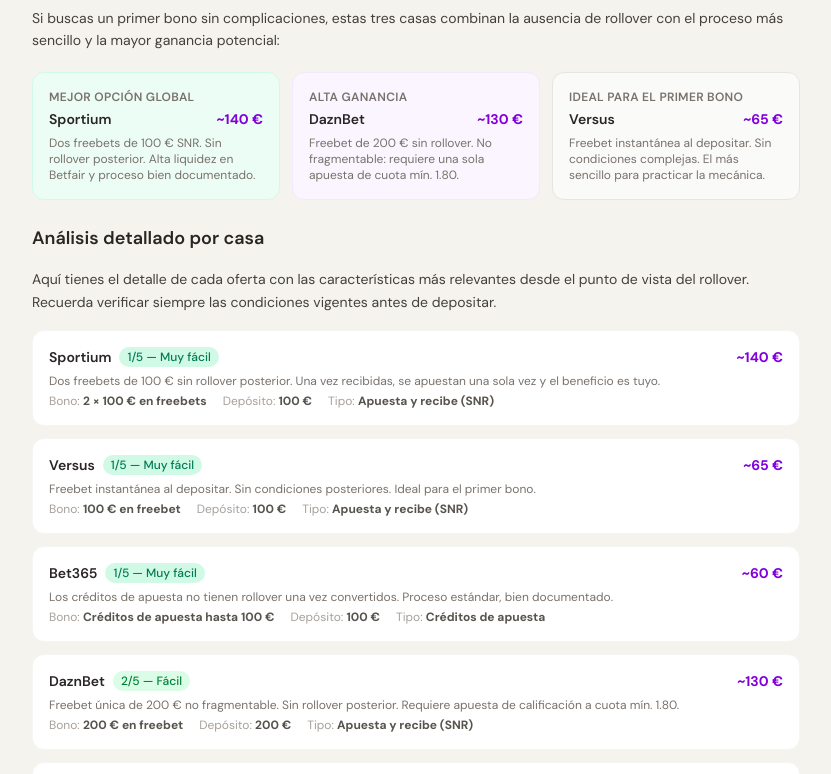
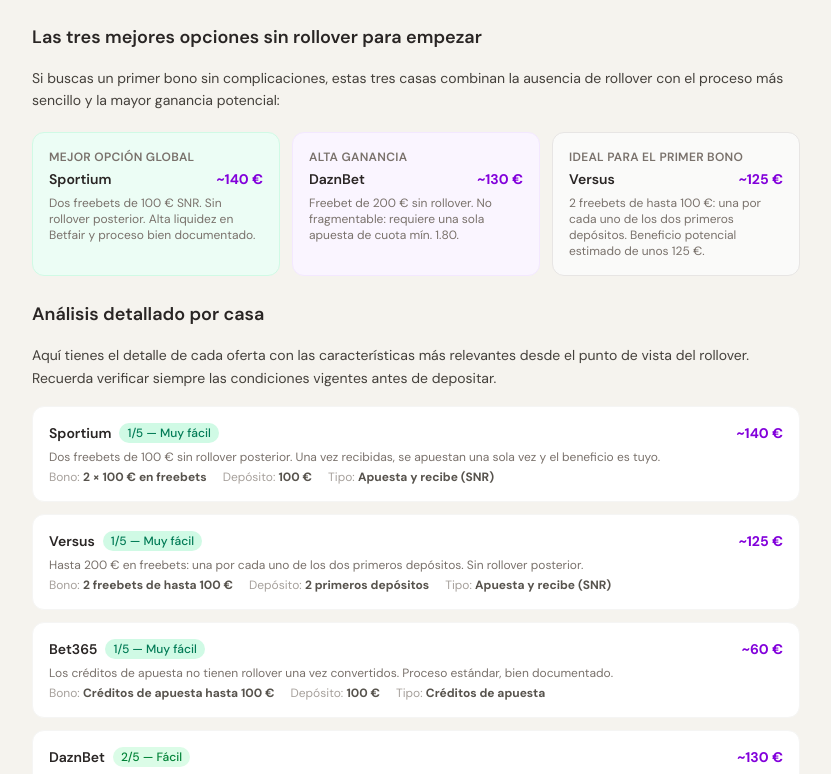
Before and after one commit to eloylt13/matched-betting-app, a Next.js app: page /blog/bonos-sin-rollover-espana in a window 1280 px wide. Shown: the part 2375-3149 px from the top of the page, without its empty margins (224-1055 px from the left). Built offline with nearby package versions, Linux system fonts and the light colour scheme; no server answers; a web font is replaced by a local one.

Commit message:
feat: refuerza ruta inicial con Versus

```diff
--- a/app/blog/bonos-sin-rollover-espana/page.tsx
+++ b/app/blog/bonos-sin-rollover-espana/page.tsx
@@ -19,12 +19,12 @@ const casasSinRollover = [
   },
   {
     casa: 'Versus',
-    bono: '100 € en freebet',
-    deposito: '100 €',
+    bono: '2 freebets de hasta 100 €',
+    deposito: '2 primeros depósitos',
     tipo: 'Apuesta y recibe (SNR)',
     dificultad: 1,
-    ganancia: 65,
-    nota: 'Freebet instantánea al depositar. Sin condiciones posteriores. Ideal para el primer bono.',
+    ganancia: 125,
+    nota: 'Hasta 200 € en freebets: una por cada uno de los dos primeros depósitos. Sin rollover posterior.',
   },
   {
     casa: 'Bet365',
@@ -343,10 +343,10 @@ export default function BonosSinRolloverEspanaPage() {
             },
             {
               casa: 'Versus',
-              ganancia: '~65 €',
+              ganancia: '~125 €',
               etiqueta: 'Ideal para el primer bono',
               color: 'bg-stone-50 border-stone-200',
-              detalle: 'Freebet instantánea al depositar. Sin condiciones complejas. El más sencillo para practicar la mecánica.',
+              detalle: '2 freebets de hasta 100 €: una por cada uno de los dos primeros depósitos. Beneficio potencial estimado de unos 125 €.',
             },
           ].map((item) => (
             <div key={item.casa} className={`border rounded-xl p-4 flex flex-col gap-1 ${item.color}`}>
--- a/app/blog/mejores-bonos-apuesta-y-recibe-espana/page.tsx
+++ b/app/blog/mejores-bonos-apuesta-y-recibe-espana/page.tsx
@@ -27,6 +27,15 @@ const casasApuestaYRecibe = [
     nota: 'Freebet única de 200 € no fragmentable. Requiere una sola apuesta de cuota mín. 1.80 para activarla.',
   },
   {
+    casa: 'Versus',
+    bono: '2 freebets de hasta 100 €',
+    deposito: '2 primeros depósitos',
+    fragmentable: 'Sí',
+    dificultad: 1,
+    ganancia: 125,
+    nota: 'Hasta 200 € en freebets: una por cada uno de los dos primeros depósitos. Beneficio potencial estimado de ~125 €.',
+  },
+  {
     casa: 'RetaBet',
     bono: '150 € en freebet',
     deposito: '150 €',
@@ -43,15 +52,6 @@ const casasApuestaYRecibe = [
     dificultad: 3,
     ganancia: 100,
     nota: 'Bono en dos fases. Depósito inicial más bajo que otras casas. Proceso bien documentado.',
-  },
-  {
-    casa: 'Versus',
-    bono: '100 € en freebet',
-    deposito: '100 €',
-    fragmentable: 'Sí',
-    dificultad: 1,
-    ganancia: 65,
-    nota: 'Freebet instantánea al depositar. Sin condiciones complejas. Ideal para el primer bono.',
   },
   {
     casa: 'Codere',
@@ -306,10 +306,10 @@ export default function MejoresBonosApuestaYRecibePage() {
             },
             {
               casa: 'Versus',
-              ganancia: '~65 €',
+              ganancia: '~125 €',
               etiqueta: 'Ideal para el primer bono',
               color: 'bg-purple-50 border-purple-100',
-              detalle: 'Freebet instantánea al depositar. Sin condiciones complejas. Perfecto para practicar la mecánica.',
+              detalle: '2 freebets de hasta 100 € con tus dos primeros depósitos. Beneficio potencial estimado de unos 125 €.',
             },
             {
               casa: 'Bet365',
@@ -481,7 +481,7 @@ export default function MejoresBonosApuestaYRecibePage() {
           ¿Cuánto tiempo tarda en acreditarse la freebet?
         </h3>
         <p>
-          Depende de la casa. En Versus y Sportium la freebet suele aparecer a las pocas horas de
+          Depende de la casa. En Versus y Sportium las freebets suelen aparecer a las pocas horas de
           que se resuelve la apuesta de calificación. En otras casas como DaznBet o Codere puede
           tardar hasta 24-48 horas. Si pasado ese plazo no aparece, contacta con el servicio de
           atención al cliente con el comprobante de la apuesta.
--- a/app/blog/mejores-bonos-bienvenida-apuestas-espana/page.tsx
+++ b/app/blog/mejores-bonos-bienvenida-apuestas-espana/page.tsx
@@ -15,6 +15,7 @@ const bonos = [
   { casa: 'Betway',           tipo: 'Reembolso',        requisitos: 'Reembolso 100% hasta 200â‚¬ + 50 tiradas gratis',   dificultad: 4, ganancia: 140 },
   { casa: 'DaznBet',          tipo: 'Apuesta y recibe', requisitos: 'DepÃ³sito 200â‚¬, freebet 200â‚¬ no fragmentable',     dificultad: 2, ganancia: 130 },
   { casa: 'William Hill',     tipo: 'Reembolso',        requisitos: 'Reembolso 100% hasta 200â‚¬ combinada, cÃ³digo BONO200', dificultad: 4, ganancia: 130 },
+  { casa: 'Versus',           tipo: 'Apuesta y recibe', requisitos: 'Hasta 200â‚¬ en freebets con tus dos primeros depÃ³sitos', dificultad: 1, ganancia: 125 },
   { casa: 'PastÃ³n',           tipo: 'Rollover',         requisitos: 'Pack bienvenida 3 fases, rollover x10',           dificultad: 4, ganancia: 120 },
   { casa: 'RetaBet',          tipo: 'Apuesta y recibe', requisitos: 'DepÃ³sito 150â‚¬, freebet garantizada SNR',          dificultad: 2, ganancia: 100 },
   { casa: 'Juegging',         tipo: 'Apuesta y recibe', requisitos: 'DepÃ³sito 75â‚¬, bono 200%, dos fases',              dificultad: 3, ganancia: 100 },
@@ -23,7 +24,6 @@ const bonos = [
   { casa: 'Winamax',          tipo: 'Reembolso',        requisitos: 'Reembolso 150%, depÃ³sito 100â‚¬ si pierdes',        dificultad: 3, ganancia: 70 },
   { casa: 'Yaass Casino',     tipo: 'Reembolso',        requisitos: 'Apuesta sin riesgo hasta 100â‚¬',                   dificultad: 3, ganancia: 70 },
   { casa: 'JokerBet',         tipo: 'Rollover',         requisitos: 'Bono 200% hasta 100â‚¬, rollover x10',              dificultad: 5, ganancia: 70 },
-  { casa: 'Versus',           tipo: 'Apuesta y recibe', requisitos: 'DepÃ³sito 100â‚¬, freebet instantÃ¡nea SNR',          dificultad: 1, ganancia: 65 },
   { casa: 'Codere',           tipo: 'Apuesta y recibe', requisitos: 'DepÃ³sito 200â‚¬, freebets escalonadas',             dificultad: 2, ganancia: 65 },
   { casa: 'EFBet',            tipo: 'Rollover',         requisitos: 'DepÃ³sito 100â‚¬, freebet 100â‚¬ vÃ­a email',           dificultad: 3, ganancia: 65 },
   { casa: 'Casino Gran Madrid', tipo: 'Apuesta y recibe', requisitos: 'Bono 50% hasta 100â‚¬, cuota mÃ¡x 3.00',          dificultad: 3, ganancia: 62 },
@@ -256,8 +256,8 @@ export default function MejoresBonos2026Page() {
             },
             {
               casa: 'Versus',
-              ganancia: '~65 â‚¬',
-              por: 'Freebet instantÃ¡nea al depositar, sin condiciones complejas. Ideal para el primer bono.',
+              ganancia: '~125 â‚¬',
+              por: '2 freebets de hasta 100â‚¬ con tus dos primeros depÃ³sitos. Beneficio potencial estimado de unos 125â‚¬.',
             },
             {
               casa: 'Bet365',
--- a/app/bonos/bonosData.ts
+++ b/app/bonos/bonosData.ts
@@ -199,7 +199,7 @@ export const bonosEspanaCurados: BonoListadoEspana[] = [
     id: 'versus',
     nombre: 'Versus',
     url: 'https://app.afiliago.com/go/19148/JqXVcHDWdu/2',
-    ofertaTexto: 'Hasta 200€ con tus dos primeros depósitos',
+    ofertaTexto: 'Hasta 200€ en freebets con tus dos primeros depósitos',
   },
   {
     id: 'william-hill',
--- a/app/guias/cuanto-se-puede-ganar-espana/page.tsx
+++ b/app/guias/cuanto-se-puede-ganar-espana/page.tsx
@@ -9,11 +9,11 @@ export const metadata: Metadata = {
 const BONOS: Array<{ casa: string; tipo: string; ganancia: number }> = [
   { casa: 'Sportium', tipo: 'Apuesta – Recibe', ganancia: 140 },
   { casa: 'DaznBet', tipo: 'Apuesta – Recibe', ganancia: 130 },
+  { casa: 'Versus', tipo: 'Apuesta – Recibe', ganancia: 125 },
   { casa: 'Juegging', tipo: 'Apuesta – Recibe', ganancia: 100 },
   { casa: 'Retabet', tipo: 'Apuesta – Recibe', ganancia: 100 },
   { casa: 'Bet365', tipo: 'Apuesta – Recibe', ganancia: 65 },
   { casa: 'Zebet', tipo: 'Apuesta – Recibe', ganancia: 65 },
-  { casa: 'Versus', tipo: 'Apuesta – Recibe', ganancia: 65 },
   { casa: 'Codere', tipo: 'Apuesta – Recibe', ganancia: 65 },
   { casa: 'Botemania', tipo: 'Apuesta – Recibe', ganancia: 35 },
   { casa: 'Paf', tipo: 'Apuesta – Recibe', ganancia: 14 },
--- a/app/pronosticos/page.tsx
+++ b/app/pronosticos/page.tsx
@@ -135,10 +135,10 @@ export default async function PronosticosPage() {
                   Alternativa disponible hoy
                 </p>
                 <h3 className="mt-3 text-xl font-bold leading-tight text-stone-900 sm:text-2xl">
-                  Hoy no hay selección del día, pero puedes activar 100€ en freebet ahora
+                  Hoy no hay selección del día, pero puedes activar hasta 200€ en freebets ahora
                 </h3>
                 <p className="mt-3 text-sm leading-relaxed text-stone-600 sm:text-base">
-                  Versus te da 100€ en freebet al hacer tu primer depósito. Siguiendo la ruta guiada, puedes convertirla en un beneficio estimado de ~65€.
+                  Versus ofrece 2 freebets de hasta 100€: una por cada uno de tus dos primeros depósitos. Siguiendo la ruta guiada, puedes buscar un beneficio potencial estimado de ~125€.
                 </p>
                 <div className="mt-6 flex flex-col gap-3 sm:flex-row sm:items-center">
                   <Link
--- a/components/pronosticos/FreebetDailyReveal.tsx
+++ b/components/pronosticos/FreebetDailyReveal.tsx
@@ -173,11 +173,11 @@ export function FreebetDailyReveal({ dailyCombinada }: FreebetDailyRevealProps)
               Siguiente paso recomendado
             </p>
             <h3 className="mt-2 text-lg font-bold leading-tight text-stone-900">
-              Si quieres activar una freebet real hoy, empieza por Versus
+              Si quieres activar freebets reales hoy, empieza por Versus
             </h3>
             <p className="mt-2 text-sm leading-6 text-stone-600">
-              Versus te da 100€ en freebet al registrarte. Después puedes seguir la ruta guiada para convertirla en
-              beneficio estimado de ~65€.
+              Versus ofrece hasta 200€ en freebets: una por cada uno de tus dos primeros depósitos. Después puedes
+              seguir la ruta guiada para buscar un beneficio potencial estimado de ~125€.
             </p>
             <div className="mt-4 flex flex-col gap-2 sm:flex-row sm:items-center">
               <Link
```
